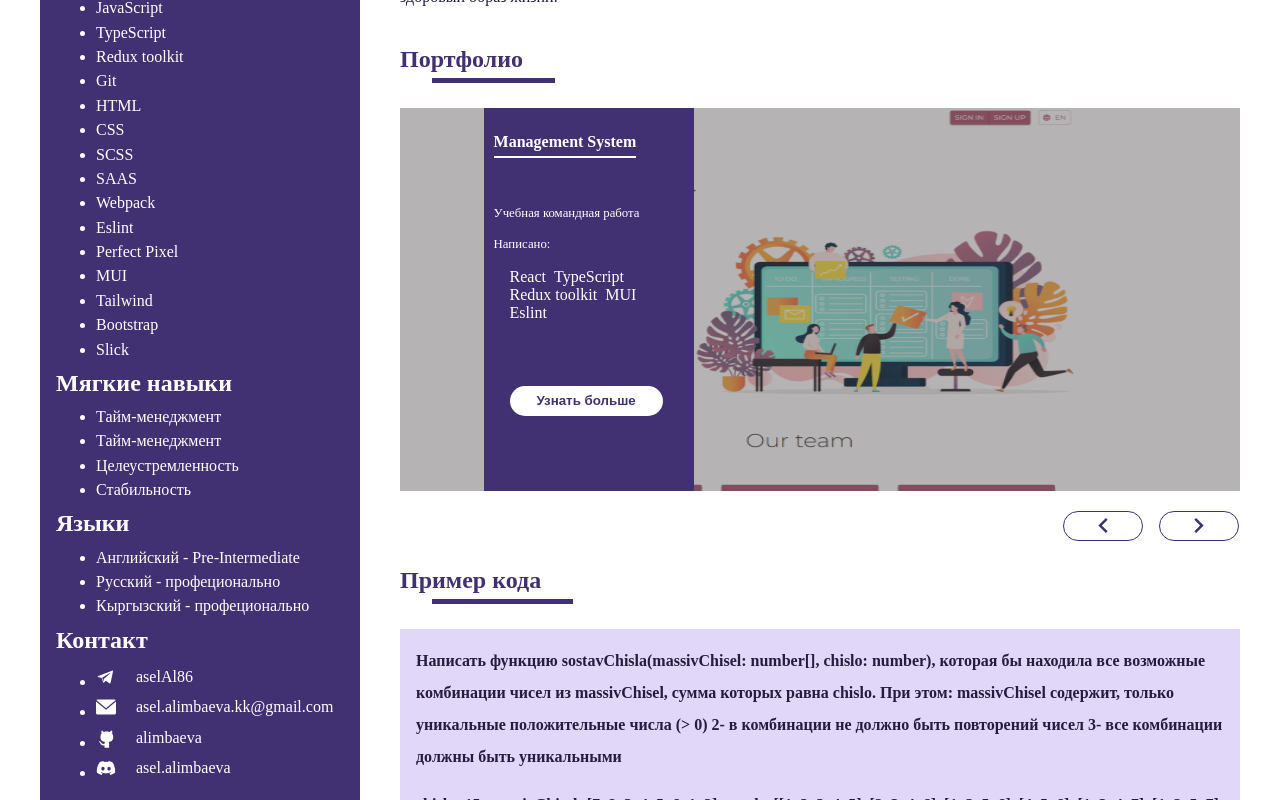
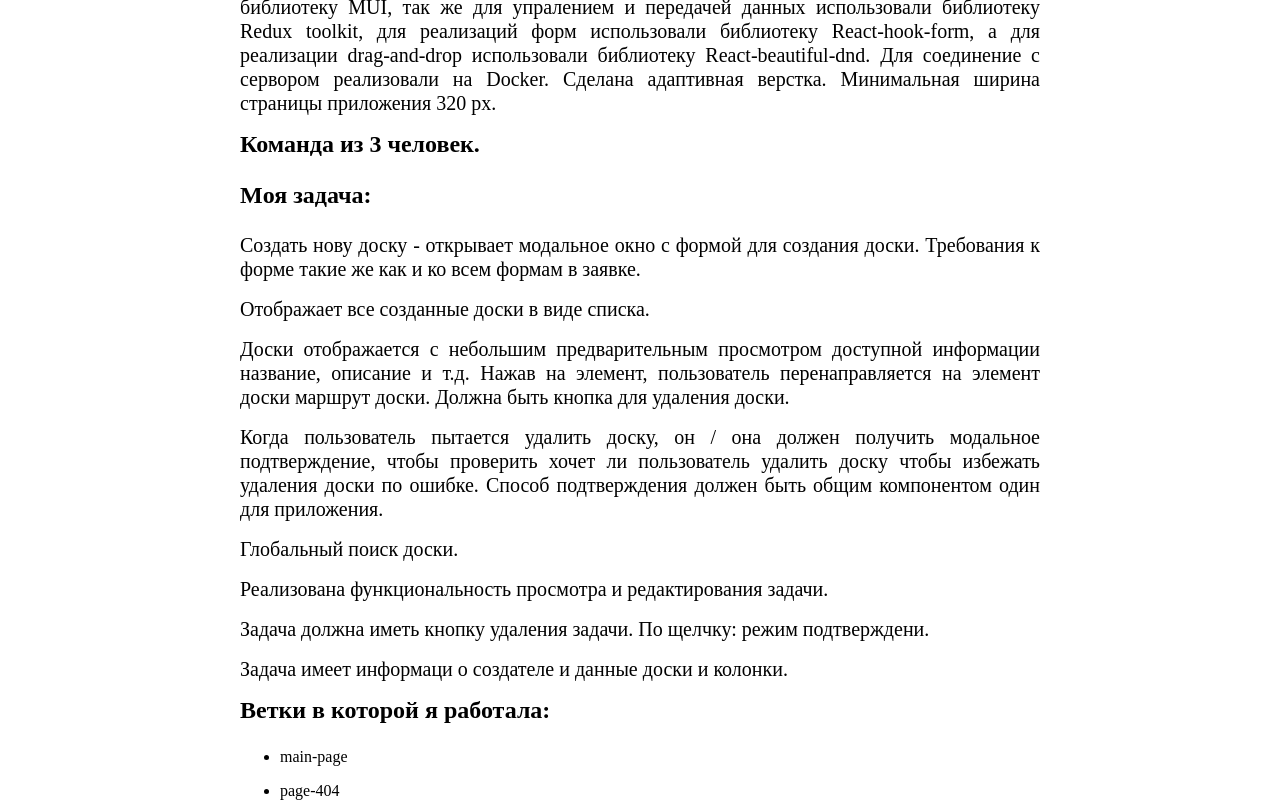
Before and after one commit to alimbaeva/cv, a React (Create React App) app: page / in a window 1280 px wide. Both pictures are taken after a click on the button "Узнать больше". Shown: the part 397-1197 px from the top of the page. Built offline with nearby package versions, Linux system fonts and the light colour scheme.

Commit message:
feat: add MoreAboutTopic

```diff
--- a/src/components/footer/footer.scss
+++ b/src/components/footer/footer.scss
@@ -2,6 +2,7 @@
 
 footer {
     min-height: 65px;
+    margin-top: 4rem;
     background-color: $primary-color;
     display: flex;
     align-items: center;
--- /dev/null
+++ b/src/components/portfolioSlide/BackBtn.tsx
@@ -0,0 +1,32 @@
+import { FC } from 'react';
+import { useDispatch } from 'react-redux';
+import { setShow } from '../../store/teaskReducer';
+
+export const BackBtn: FC = () => {
+  const dispatch = useDispatch();
+
+  const handleBack = () => {
+    dispatch(setShow(false));
+  };
+
+  return (
+    <button className="about-topic__back-btn" onClick={handleBack}>
+      <svg
+        version="1.1"
+        id="Capa_1"
+        xmlns="http://www.w3.org/2000/svg"
+        xmlnsXlink="http://www.w3.org/1999/xlink"
+        x="0px"
+        y="0px"
+        viewBox="0 0 459 459"
+        xmlSpace="preserve"
+      >
+        <g>
+          <g id="reply">
+            <path d="M178.5,140.25v-102L0,216.75l178.5,178.5V290.7c127.5,0,216.75,40.8,280.5,130.05C433.5,293.25,357,165.75,178.5,140.25z" />
+          </g>
+        </g>
+      </svg>
+    </button>
+  );
+};
--- /dev/null
+++ b/src/components/portfolioSlide/MoreAboutTopic.tsx
@@ -0,0 +1,64 @@
+import { FC } from 'react';
+import { useSelector } from 'react-redux';
+import { RootState } from '../../store';
+import { BackBtn } from './BackBtn';
+import './moreAboutTopic.scss';
+
+interface IProps {
+  numberPortfolio: number;
+}
+
+export const MoreAboutTopic: FC<IProps> = ({ numberPortfolio }: IProps) => {
+  const { translate } = useSelector((store: RootState) => store.reducerLanguage);
+
+  return (
+    <section className="topic">
+      <div className="">
+        <BackBtn />
+        <div className="about-topic">
+          <h2>{translate.portfolios[numberPortfolio].title}</h2>
+          <p>{translate.portfolios[numberPortfolio].review}</p>
+          <h4>{translate.portfolios[numberPortfolio].comand}</h4>
+          <h4>{translate.portfolios[numberPortfolio].taskTitle}</h4>
+          <div className="about-topic__texts">
+            {translate.portfolios[numberPortfolio].taskText.map((el, id) => {
+              return <p key={id}>{el}</p>;
+            })}
+          </div>
+          <div>
+            {translate.portfolios[numberPortfolio].taskText2 &&
+              translate.portfolios[numberPortfolio].taskText2?.map((el, id: number) => {
+                return (
+                  <ul key={`${id}`}>
+                    <li key={`${id}__${numberPortfolio}`}>
+                      {el.list}
+                      <ul>
+                        {el.listEl?.map((list, id2: number) => {
+                          return <li key={`${id2}_${id}`}>{list}</li>;
+                        })}
+                      </ul>
+                    </li>
+                  </ul>
+                );
+              })}
+          </div>
+          <h4>Ветки в которой я работала:</h4>
+          <ul>
+            {translate.portfolios[0].branches.map((el, id) => {
+              return <li key={id}>{el}</li>;
+            })}
+          </ul>
+        </div>
+        <div className="about-topic__btns">
+          <button>
+            <a href={translate.portfolios[0].linkToPR}>Ссылка на PR</a>
+          </button>
+          <button>
+            <a href={translate.portfolios[0].linkToDeploy}>Ссылка на Deploy</a>
+          </button>
+        </div>
+        <BackBtn />
+      </div>
+    </section>
+  );
+};
--- a/src/components/portfolioSlide/PortfolioSlide.tsx
+++ b/src/components/portfolioSlide/PortfolioSlide.tsx
@@ -1,11 +1,14 @@
 import { FC, useState } from 'react';
+import { useDispatch } from 'react-redux';
 import { useSelector } from 'react-redux';
 import taskMeneger1 from '../../assets/taskMeneger-1.png';
 import { RootState } from '../../store';
+import { setNumber, setShow } from '../../store/teaskReducer';
 import './portfolioSlide.scss';
 
 export const PortfolioSlide: FC = () => {
   const { translate } = useSelector((store: RootState) => store.reducerLanguage);
+  const dispatch = useDispatch();
   const [numberPortfolio, setNumberPortfolio] = useState(0);
   const lengePortfolio = translate.portfolios.length - 1;
 
@@ -23,6 +26,12 @@ export const PortfolioSlide: FC = () => {
       setNumberPortfolio(numberPortfolio + 1);
     }
   };
+
+  const handleAboutTasks = () => {
+    dispatch(setNumber(numberPortfolio));
+    dispatch(setShow(true));
+  };
+
   return (
     <div className="portfolio-slides">
       <div className="portfolio-slide_item">
@@ -40,7 +49,7 @@ export const PortfolioSlide: FC = () => {
               })}
             </ul>
           </div>
-          <button>{translate.btnLernMore}</button>
+          <button onClick={handleAboutTasks}>{translate.btnLernMore}</button>
         </div>
       </div>
       <div className="portfolio-slides_btns">
--- /dev/null
+++ b/src/components/portfolioSlide/moreAboutTopic.scss
@@ -0,0 +1,63 @@
+@import '../../main_style.scss';
+
+.topic {
+}
+.about-topic {
+    max-width: 800px;
+    margin: 10% auto;
+
+    h2 {
+        margin-bottom: 1.5rem;
+        text-align: center;
+        font-weight: 700;
+        font-size: 2.5rem;
+        line-height: 44px;
+    }
+
+    p {
+        text-align: justify;
+        margin-bottom: 1rem;
+        font-weight: 400;
+        font-size: 20px;
+        line-height: 24px;
+    }
+
+    h4 {
+        margin-bottom: 1.5rem;
+        font-size: 1.5rem;
+        position: relative;
+    }
+    ul {
+        li {
+            margin-bottom: 1rem;
+        }
+    }
+
+    &__btns {
+        @extend %display-flex ;
+        justify-content: space-around;
+        button {
+            width: 255px;
+            height: 54px;
+            border-radius: 100px;
+            background-color: $background;
+            font-size: 1.2rem;
+            font-weight: 700;
+            border: 1px solid $primary-color;
+            cursor: pointer;
+        }
+    }
+}
+
+.about-topic__back-btn {
+    margin-top: 3.4rem;
+    margin-left: 94.9%;
+    @extend %around-button;
+    background-color: $background;
+
+    svg {
+        width: 27px;
+        height: 27px;
+        fill: $primary-color;
+    }
+}
--- a/src/main_style.scss
+++ b/src/main_style.scss
@@ -1,4 +1,5 @@
 $primary-color: rgba(66, 49, 114, 1);
+$backgroundTopic: #201932;
 $background: #FFFFFF;
 
 
--- a/src/rezume/Rezume.tsx
+++ b/src/rezume/Rezume.tsx
@@ -1,15 +1,24 @@
 import { FC } from 'react';
+import { useSelector } from 'react-redux';
 import { Footer } from '../components/footer/Footer';
 import { Header } from '../components/header/Header';
 import { Main } from '../components/main/Main';
+import { MoreAboutTopic } from '../components/portfolioSlide/MoreAboutTopic';
 import { Skills } from '../components/skills/Skills';
+import { RootState } from '../store';
 
 export const Rezume: FC = () => {
+  const { number, show } = useSelector((store: RootState) => store.reducerTask);
   return (
     <div className="container">
       <Header />
-      <Skills />
-      <Main />
+      {show && <MoreAboutTopic numberPortfolio={number} />}
+      {!show && (
+        <>
+          <Skills />
+          <Main />
+        </>
+      )}
       <Footer />
     </div>
   );
--- a/src/store/index.ts
+++ b/src/store/index.ts
@@ -1,9 +1,11 @@
 import { configureStore } from '@reduxjs/toolkit';
 import reducerLanguage from './languageReducer';
+import reducerTask from './teaskReducer';
 
 export const store = configureStore({
   reducer: {
     reducerLanguage: reducerLanguage,
+    reducerTask: reducerTask,
   },
 });
 
--- /dev/null
+++ b/src/store/teaskReducer.ts
@@ -0,0 +1,30 @@
+import { createSlice, PayloadAction } from '@reduxjs/toolkit';
+
+interface ITask {
+  number: number;
+  show: boolean;
+}
+
+const TaskInitialState: ITask = {
+  number: 0,
+  show: false,
+};
+
+export const TaskSlice = createSlice({
+  name: 'Task',
+  initialState: TaskInitialState,
+  reducers: {
+    setNumber: (state: ITask, action) => {
+      state.number = action.payload;
+    },
+    setShow: (state: ITask, action) => {
+      state.show = action.payload;
+    },
+  },
+});
+
+const { actions: actionTask, reducer: reducerTask } = TaskSlice;
+
+export const { setNumber, setShow } = actionTask;
+
+export default reducerTask;
```
Also changed, not shown: src/assets/back-arrow.svg (added).
